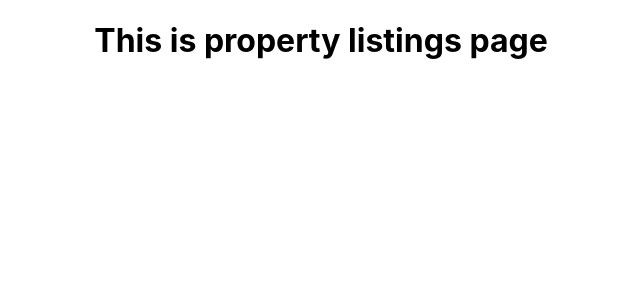
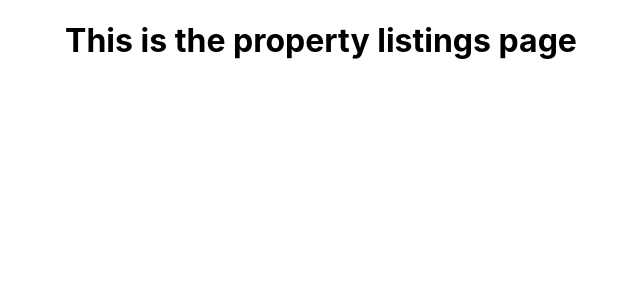
Before and after one commit to wiktorpiela/react-learn, a React (Create React App) app: page /listings in a window 1280 px wide. Shown: the top 300 px of the page, without its empty margins (319-959 px from the left). Built offline with nearby package versions, Linux system fonts and the light colour scheme.

Commit message:
home listings, login pages added to router

```diff
--- a/src/App.jsx
+++ b/src/App.jsx
@@ -1,8 +1,9 @@
 import {BrowserRouter, Route, Routes} from 'react-router-dom'
 import logo from './logo.svg';
 import './App.css';
-import TestComponent from './components/TestComponent';
-import AppleComponent from './components/AppleComponent';
+import Home from './components/Home';
+import Login from './components/Login';
+import Listings from './components/Listings';
 
 // const arrFruits = [
 //   {
@@ -44,9 +45,9 @@ function App() {
 
       <BrowserRouter>
         <Routes>
-          <Route path='/' element={<h1>This is homepage</h1>}/>
-          <Route path='/login' element={<h1>This is login page</h1>}/>
-          <Route path='/listings' element={<h1>This is property listings page</h1>}/>
+          <Route path='/' element={<Home/>}/>
+          <Route path='/login' element={<Login/>}/>
+          <Route path='/listings' element={<Listings/>}/>
         </Routes>
       </BrowserRouter>
 
--- a/src/components/Home.jsx
+++ b/src/components/Home.jsx
@@ -0,0 +1,11 @@
+import React from 'react'
+
+function Home() {
+  return (
+    <div>
+        <h1>This is Homepage</h1>
+    </div>
+  )
+}
+
+export default Home
--- /dev/null
+++ b/src/components/Listings.jsx
@@ -0,0 +1,11 @@
+import React from 'react'
+
+function Listings() {
+  return (
+    <div>
+        <h1>This is the property listings page</h1>
+    </div>
+  )
+}
+
+export default Listings
--- /dev/null
+++ b/src/components/Login.jsx
@@ -0,0 +1,11 @@
+import React from 'react'
+
+function Login() {
+  return (
+    <div>
+        <h1>This is a login page</h1>
+    </div>
+  )
+}
+
+export default Login
```
